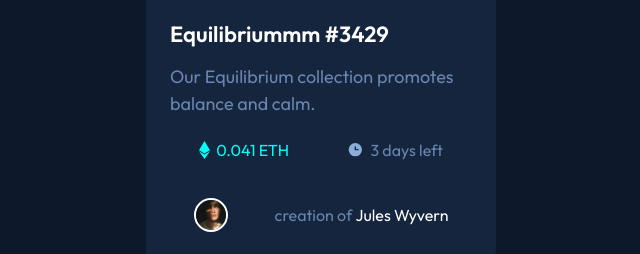
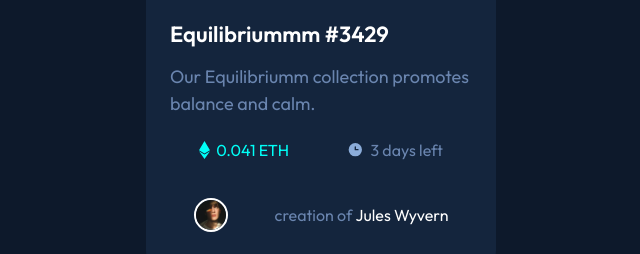
Before and after one commit to Dopest-Hyo/01-nft-preview-card-component, a plain HTML site: page index.html in a window 1280 px wide. Shown: the part 432-686 px from the top of the page, 319-959 px from the left. Drawn offline with Linux system fonts and the light colour scheme.

Commit message:
[study] git commit test

```diff
--- a/index.html
+++ b/index.html
@@ -29,7 +29,7 @@
       <a href="#" class="">
         <h3 class="cardTitle">Equilibriummm #3429</h3>
       </a>
-      <p class="cardContent">Our Equilibrium collection promotes balance and calm.</p>
+      <p class="cardContent">Our Equilibriumm collection promotes balance and calm.</p>
       <div class="wrap">
         <div class="cardETHPrice">
           <img src="./images/icon-ethereum.svg" class="cardIcon" alt="etherIcon">
```
